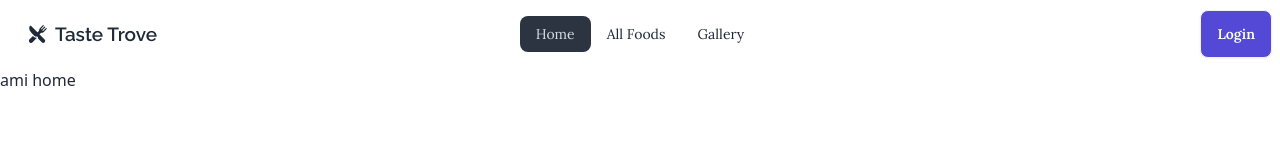
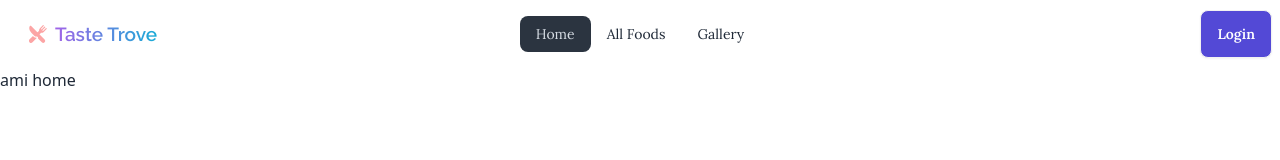
Before and after one commit to wasim475/taste-trove, a React (Vite) app in the folder taste-trove/: page / in a window 1280 px wide. Shown: the top 160 px of the page. Built offline with nearby package versions, Linux system fonts and the light colour scheme; no server answers.

Commit message:
update on navbar

```diff
--- a/taste-trove/src/Pages/SharedPages/Navbar/Navbar.jsx
+++ b/taste-trove/src/Pages/SharedPages/Navbar/Navbar.jsx
@@ -60,11 +60,11 @@ const Navbar = () => {
               </ul>
             </div>
             <Link
-              className="btn btn-ghost text-xl font-Raleway hidden md:flex lg:flex"
+              className="btn btn-ghost text-xl font-bo font-Raleway bg-gradient-to-r from-fuchsia-500 to-cyan-500 bg-clip-text text-transparent hidden md:flex lg:flex"
               to="/"
             >
               {" "}
-              <IoRestaurant />
+              <IoRestaurant className="text-red-300" />
               Taste Trove
             </Link>
           </div>
```
